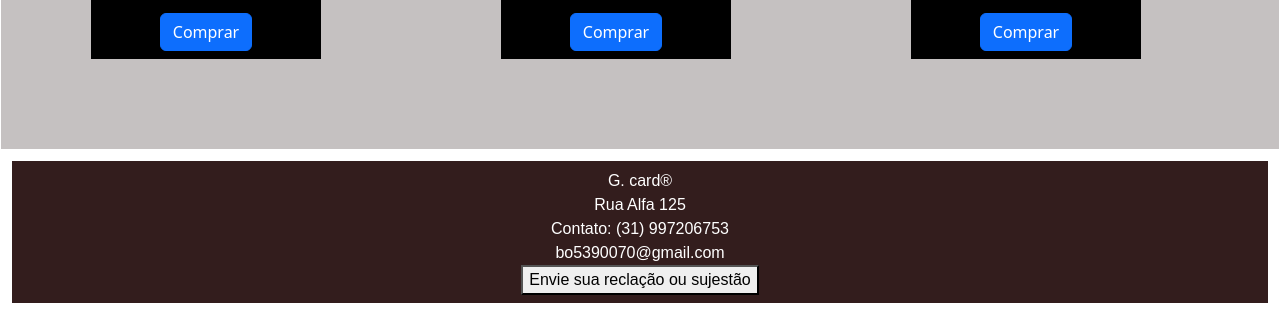
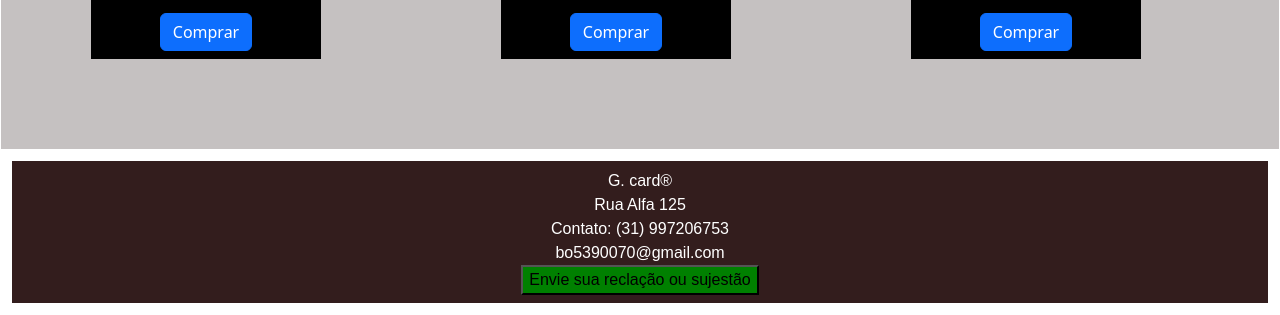
Before and after one commit to Breno009/Atividade-final-5, a plain HTML site: page index.html in a window 1280 px wide. Shown: the part 1777-2092 px from the top of the page. Drawn offline with nearby package versions, Linux system fonts and the light colour scheme.

Commit message:
Update style.css

```diff
--- a/style.css
+++ b/style.css
@@ -141,3 +141,7 @@
     flex-direction: row;
     justify-content: center;
 }
+#button3{
+	background-color: green;
+
+}
```
